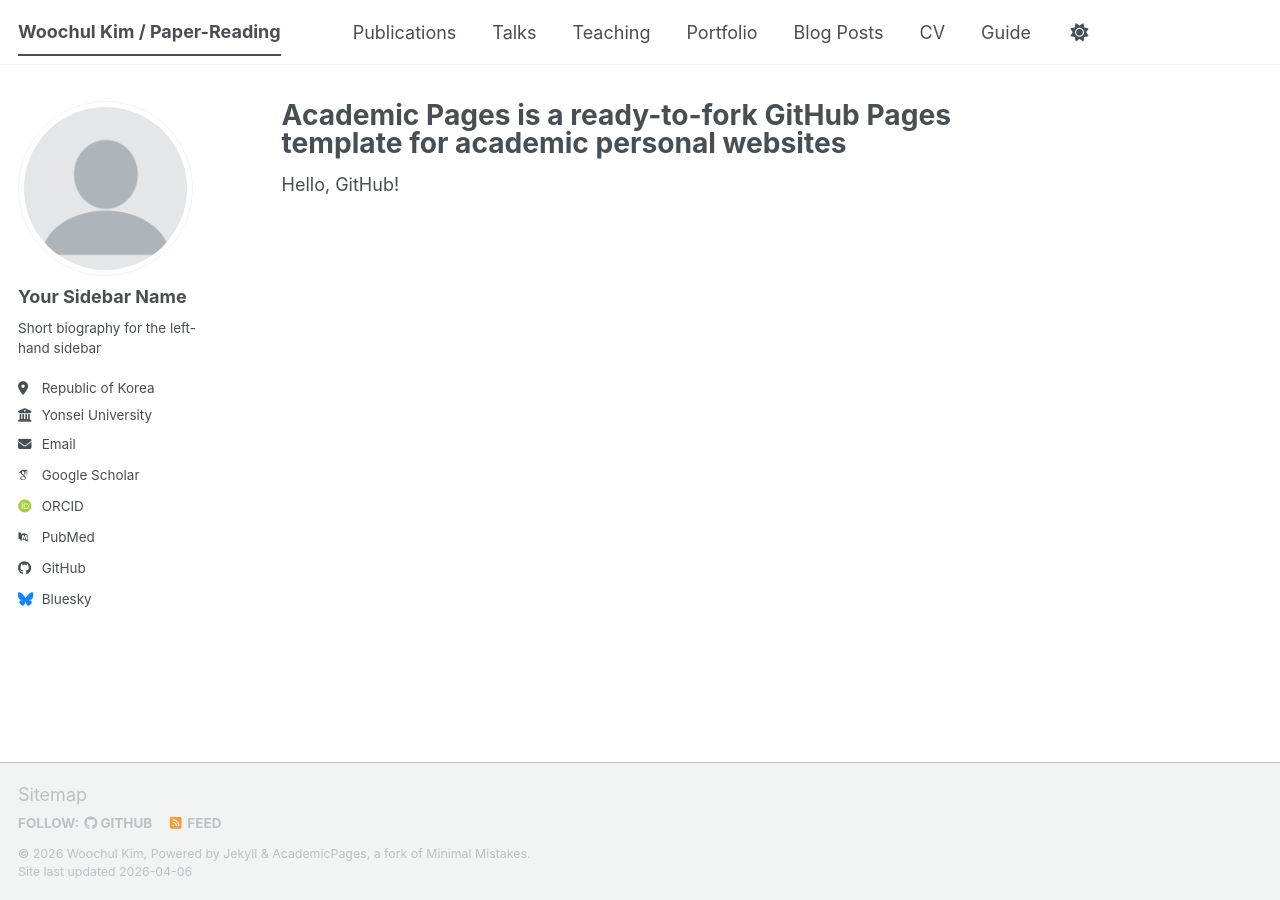
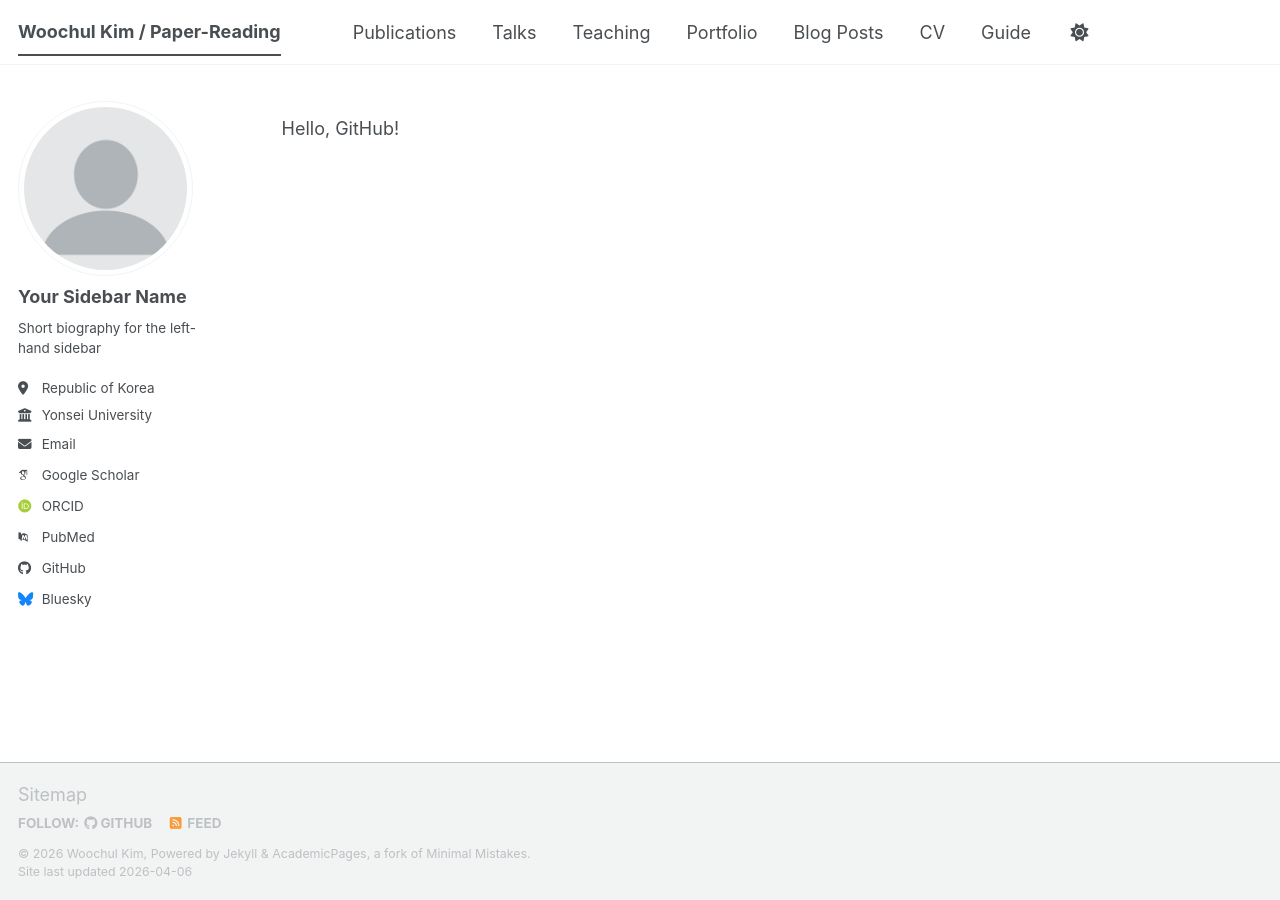
Before and after one commit to Neocortex1224/Paper-Reading, a Jekyll site: the page built from _pages/about.md, in a window 1280 px wide. Built offline with Jekyll 4.4.1, drawn with Linux system fonts in a browser that asks for light colours; some web fonts are replaced; a script bundle is joined from its source files by our own code; library files that are not in the unit come from our copies.

Commit message:
Update about.md

```diff
--- a/_pages/about.md
+++ b/_pages/about.md
@@ -1,6 +1,6 @@
 ---
 permalink: /
-title: "Academic Pages is a ready-to-fork GitHub Pages template for academic personal websites"
+title: ""
 author_profile: true
 redirect_from:
   - /about/
```
